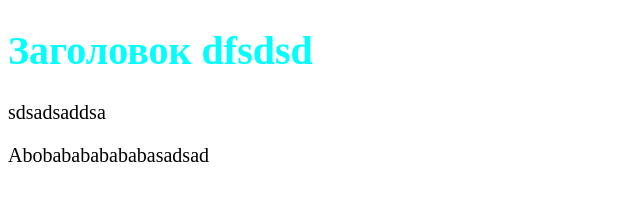
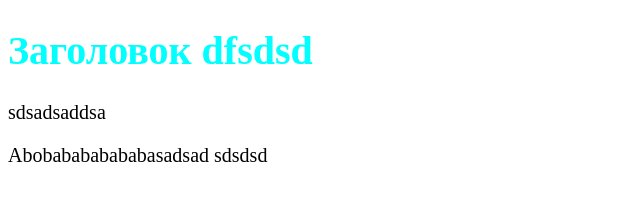
Before and after one commit to Chikidrill/Chikidrill.github.io, a plain HTML site: page index.html in a window 1280 px wide. Shown: the full height of the page, 0-640 px from the left. Drawn offline with Linux system fonts and the light colour scheme.

Commit message:
Update index.html

```diff
--- a/index.html
+++ b/index.html
@@ -9,7 +9,7 @@
         <h1>Заголовок dfsdsd</h1>
         <p>sdsadsaddsa</p>
         <p>
-            Abobabababababasadsad
+            Abobabababababasadsad sdsdsd
         </p>
     </body>
 </html>
```
